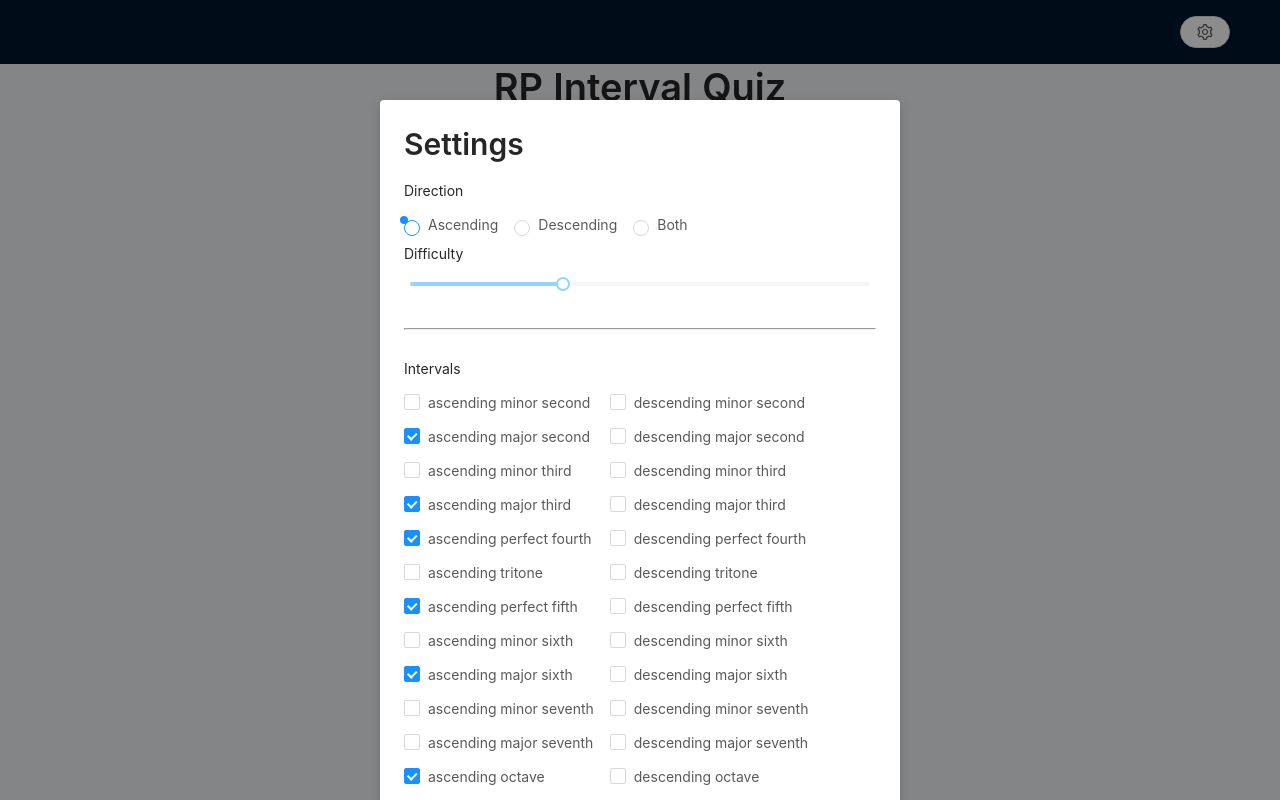
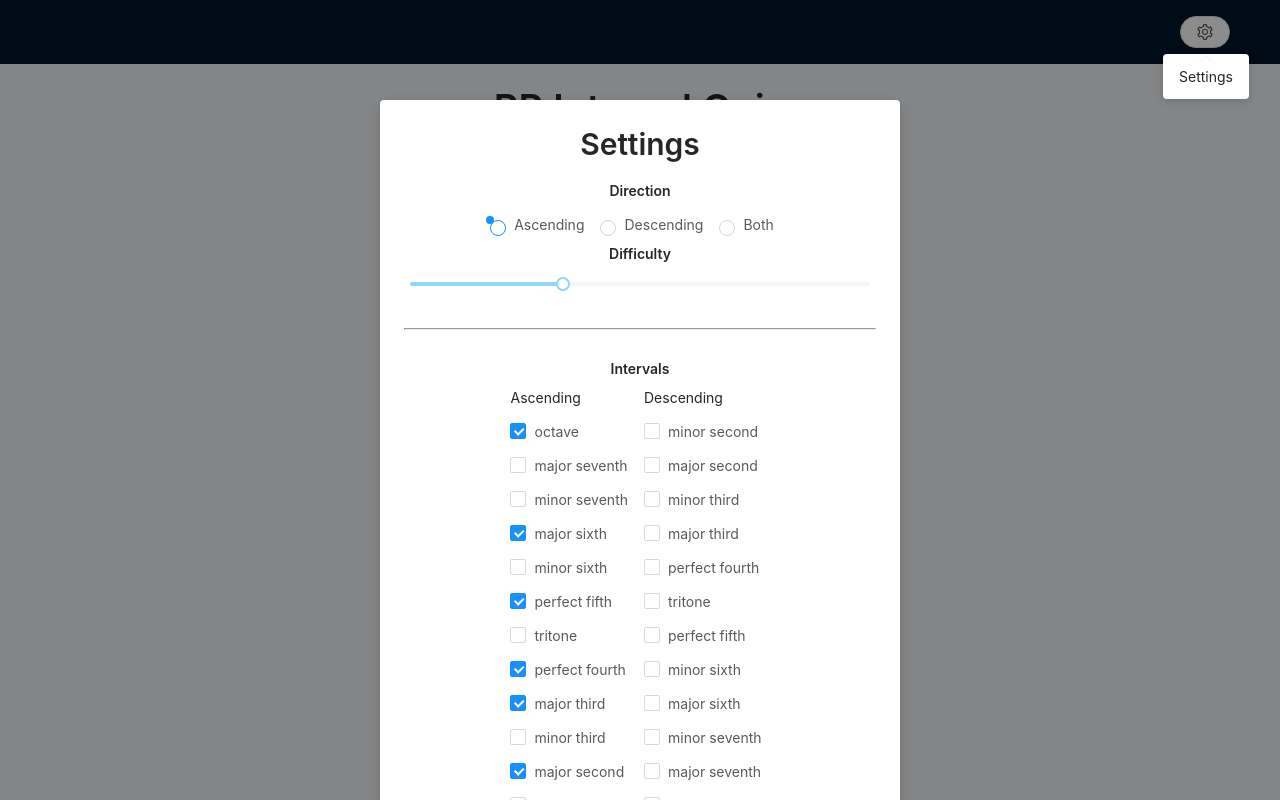
Before and after one commit to jjjpanda/RP-Interval-Quiz, a React app: page / in a window 1280 px wide. Both pictures are taken after a click on the button 1205 px from the left and 32 px from the top of the page. Built offline with nearby package versions, Linux system fonts and the light colour scheme.

Commit message:
iteration 1 feedback changes

```diff
--- a/src/components/Quiz.jsx
+++ b/src/components/Quiz.jsx
@@ -1,7 +1,7 @@
 import React from 'react'
 import {
     BrowserRouter as Router,
-    Link,
+    Redirect,
     Route,
     withRouter,
 } from 'react-router-dom';
@@ -12,6 +12,9 @@ import {
     Progress,
     Layout,
     Space,
+    Popconfirm,
+    Popover,
+    Typography
 } from 'antd'
 
 import {
@@ -51,17 +54,20 @@ class Quiz extends React.Component{
             correctnessDistribution: interval.currentDistribution(),
             incorrectGuesses: [],
             correct: false,
+            goBack: false
         }
         this.settings = React.createRef()
         console.log(this.state.correctnessDistribution)
     }
 
     playInterval = () => {
+        if(!this.state.playing) {
            this.setState(() => ({ playing: true }), () => {
                 interval.playInterval(this.state.currentRoot, interval.findInterval(this.state.currentInterval).ratio, () => {
                     this.setState(() => ({ playing: false, firstPlay: false }))
                 })
             })
+        }
     }
 
     nextInterval = () => {
@@ -75,7 +81,7 @@ class Quiz extends React.Component{
             incorrectGuesses: [],
             correct: false
         }), () =>{
-
+            this.playInterval()
         })
     }
 
@@ -134,29 +140,16 @@ class Quiz extends React.Component{
         }
     }
 
-    renderAscendingButtons(){
-        return [...interval.intervals].slice(12,24).map(i => {
+    renderButtons(isAscending){
+        const sIndex = isAscending ? 12 : 0;
+        return [...interval.intervals].slice(sIndex,sIndex+12).reverse().map(i => {
             return (
                 <Button
                     danger={this.state.incorrectGuesses.includes(i.semitones)}
                     shape="round"
                     icon={this.state.incorrectGuesses.includes(i.semitones) ? <CloseOutlined /> : (this.state.correct && i.semitones === this.state.currentInterval ? <CheckOutlined /> : (i.direction === 'ascending' ? <CaretUpOutlined /> : <CaretDownOutlined /> ))}
                     onClick={() => {this.sendAnswer(i.semitones)}}
-                >
-                    {i.name}
-                </Button>
-            )
-        })
-    }
-
-    renderDescendingButtons(){
-        return [...interval.intervals].slice(0,12).reverse().map(i => {
-            return (
-                <Button
-                    danger={this.state.incorrectGuesses.includes(i.semitones)}
-                    shape="round"
-                    icon={this.state.incorrectGuesses.includes(i.semitones) ? <CloseOutlined /> : (this.state.correct && i.semitones === this.state.currentInterval ? <CheckOutlined /> : (i.direction === 'ascending' ? <CaretUpOutlined /> : <CaretDownOutlined /> ))}
-                    onClick={() => {this.sendAnswer(i.semitones)}}
+                    style={this.state.correct && i.semitones === this.state.currentInterval ? { color: "green", borderColor: "green" } : {}}
                 >
                     {i.name}
                 </Button>
@@ -167,19 +160,35 @@ class Quiz extends React.Component{
     render() {
         return (
             <Layout>
-                <Layout.Header style={{textAlign: 'right'}}>
-                    <Space>
-                        <Link to="/">
+                <Layout.Header>
+                    <span>
+                        <div style={{float: 'left', display: 'inline-block'}}>
+                            <Popover content = {<Typography>Back</Typography>} title={null} trigger="hover">
+                                <Popconfirm
+                                    title="You sure? Your test progress will be erased."
+                                    onConfirm={() => {this.setState(() => ({goBack: true}))}}
+                                    onCancel={() => {this.setState(() => ({goBack: false}))}}
+                                    okText = {'yes'}
+                                    cancelText = {'no'}
+                                    placement={'bottomLeft'}
+                                >
+                                    {this.state.goBack ? <Redirect to="/" /> : null}
                                     <Button shape="round" icon={<LeftCircleOutlined />} />
-                        </Link>
+                                </Popconfirm>
+                            </Popover>
+                        </div>
+                        <div style={{float: 'right', display: 'inline-block'}}>
                             <Settings ref={this.settings} updateSettings={(settings) => {
                                 console.log(settings)
                                 interval.setProbability(interval.createProbabilityArr(settings.intervals))
                             }} />
                             <Results
                                 results = {this.state.correctnessDistribution}
+                                numberCorrect = {this.state.numberCorrect}
+                                numberOfQuestions={this.state.numberOfQuestions}
                             />
-                    </Space>
+                        </div>
+                    </span>
                 </Layout.Header>
 
                 <Layout.Content style={{textAlign: 'center'}}>
@@ -187,7 +196,7 @@ class Quiz extends React.Component{
                     <Space direction={"vertical"}>
 
                         <Space >
-                            {this.state.playing ? <SoundOutlined /> : <NotificationOutlined />}
+                            {this.state.playing ? <SoundOutlined style={{ fontSize: '16px' }}/> : <NotificationOutlined style={{ fontSize: '16px' }}/>}
                         </Space>
 
                         <Space direction={'horizontal'}>
@@ -195,25 +204,40 @@ class Quiz extends React.Component{
                             <Button shape="round" disabled={!this.state.nextable} icon={<ArrowRightOutlined />} onClick={this.nextInterval} />
                         </Space>
 
-                        <Space>
-                            <Space direction={"vertical"}>
-                                {this.renderAscendingButtons()}
-                            </Space>
-                            <Space direction={"vertical"}>
-                                {this.renderDescendingButtons()}
-                            </Space>
-                        </Space>
-
+                        {/* <Typography>
+                            {`${Math.round(
+                                this.state.numberCorrect/this.state.numberOfQuestions*100
+                            *100)/100}% Correct`}
+                        </Typography> */}
+                        <Typography>
+                            {`Correct: ${this.state.numberCorrect}/${this.state.numberOfQuestions}`}
+                        </Typography>
                         <Progress
                             percent={this.state.numberCorrect/this.state.numberOfQuestions*100}
-                            showInfo={true}
-                            type="circle"
-                            format={p => `${Math.round(p*100)/100}% Correct`}
+                            showInfo={false}
+                            type="line"
                             strokeColor={{
                                 '0%': '#108ee9',
                                 '100%': '#87d068',
                             }}
+                            trailColor={"#dddddd"}
                         />
+
+
+                        <Space>
+                            <div style={{textAlign: 'left'}}>
+                                <Space direction={"vertical"}>
+                                    <Typography>Ascending</Typography>
+                                    {this.renderButtons(true)}
+                                </Space>
+                            </div>
+                            <div style={{textAlign: 'left'}}>
+                                <Space direction={"vertical"}>
+                                    <Typography>Descending</Typography>
+                                    {this.renderButtons(false)}
+                                </Space>
+                            </div>
+                        </Space>
 
                     </Space>
 
--- a/src/components/Settings.jsx
+++ b/src/components/Settings.jsx
@@ -7,7 +7,8 @@ import {
     Checkbox,
     Switch,
     Typography,
-    Space
+    Space,
+    Popover
 } from 'antd'
 
 import {
@@ -152,42 +153,37 @@ class Settings extends React.Component{
         this.setState(() => ({visible: false}))
     }
 
-    renderAscendingCheckbox() {
-        return [...interval.intervals].slice(12,24).map(i => {
+    renderCheckbox(isAscending){
+        const sIndex = isAscending ? 12 : 0;
+        return [...interval.intervals].slice(sIndex,sIndex+12).reverse().map(i => {
             return (
-                <Checkbox onChange= {(e) => {this.onCheckChange(e,i.semitones)}} checked={this.state.intervals.includes(i.semitones)} >{`${i.direction} ${i.name}`}</Checkbox>
-            )
-        })
-    }
-
-    renderDescendingCheckbox() {
-        return [...interval.intervals].slice(0,12).reverse().map(i => {
-            return (
-                <Checkbox onChange= {(e) => {this.onCheckChange(e,i.semitones)}} checked={this.state.intervals.includes(i.semitones)} >{`${i.direction} ${i.name}`}</Checkbox>
+                <Checkbox onChange= {(e) => {this.onCheckChange(e,i.semitones)}} checked={this.state.intervals.includes(i.semitones)} >{`${i.name}`}</Checkbox>
             )
         })
     }
 
     render() {
         return (
-            <div>
+            <Popover content = {<Typography>Settings</Typography>} title={null} trigger="hover" >
                 <Button shape="round" icon={<SettingOutlined />} onClick={this.openModal} />
                 <Modal
                     closable={false}
                     visible={this.state.visible}
                     footer={<Button onClick={this.closeModal} >Ok</Button>}
+                    style={{textAlign: 'center'}}
+                    maskClosable
                 >
 
                     <Typography.Title level={2}>Settings</Typography.Title>
 
                     <Space direction={'vertical'}>
-                        <Typography>Direction</Typography>
+                        <Typography.Text strong>Direction</Typography.Text>
                         <Radio.Group onChange={this.onDirectionChange} value={this.state.direction}>
                             <Radio value={'up'}>Ascending</Radio>
                             <Radio value={'down'}>Descending</Radio>
                             <Radio value={'both'}>Both</Radio>
                         </Radio.Group>
-                        <Typography>Difficulty</Typography>
+                        <Typography.Text strong>Difficulty</Typography.Text>
                     </Space>
 
 
@@ -203,19 +199,25 @@ class Settings extends React.Component{
                     <br />
 
                     <Space direction={'vertical'}>
-                        <Typography>Intervals</Typography>
+                        <Typography.Text strong>Intervals</Typography.Text>
                         <Space>
-                            <Space direction={"vertical"}>
-                                {this.renderAscendingCheckbox()}
-                            </Space>
-                            <Space direction={"vertical"}>
-                                {this.renderDescendingCheckbox()}
-                            </Space>
+                            <div style={{textAlign: 'left'}}>
+                                 <Space direction={"vertical"}>
+                                    <Typography>Ascending</Typography>
+                                    {this.renderCheckbox(true)}
+                                </Space>
+                            </div>
+                            <div style={{textAlign: 'left'}}>
+                                <Space direction={"vertical"}>
+                                    <Typography>Descending</Typography>
+                                    {this.renderCheckbox(false)}
+                                </Space>
+                            </div>
                         </Space>
                     </Space>
 
                 </Modal>
-            </div>
+            </Popover>
         )
     }
 }
--- a/src/components/Start.jsx
+++ b/src/components/Start.jsx
@@ -9,7 +9,8 @@ import {
     Button,
     Layout,
     Space,
-    Typography
+    Typography,
+    PageHeader
 } from 'antd'
 
 import * as interval from '../lib/interval.js'
@@ -25,11 +26,12 @@ class Start extends React.Component{
                         interval.setProbability(interval.createProbabilityArr(settings.intervals))
                     }} />
                 </Layout.Header>
-                <Layout.Content style={{textAlign: 'center'}}>
+
+                <Layout.Content style={{textAlign: 'center', verticalAlign: 'middle'}}>
+                    <br/>
                     <Space direction="vertical">
                         <Typography.Title>RP Interval Quiz</Typography.Title>
-                        <br />
-                        <Button>
+                        <Button type="primary">
                             <Link to="/quiz">
                                 Start
                             </Link>
```
Also changed, not shown: src/components/Results.jsx (+19 -3 lines), src/img/speaker.png (deleted), 1 other file (tests, documents, lock files or other folders). Lines whose indentation alone changed are shown as unchanged.
